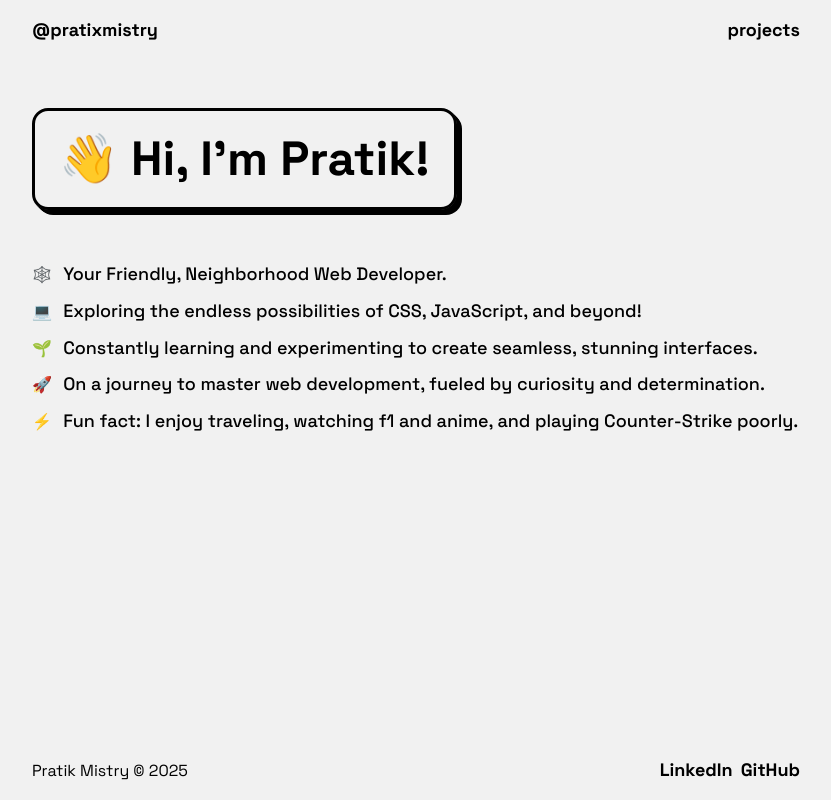
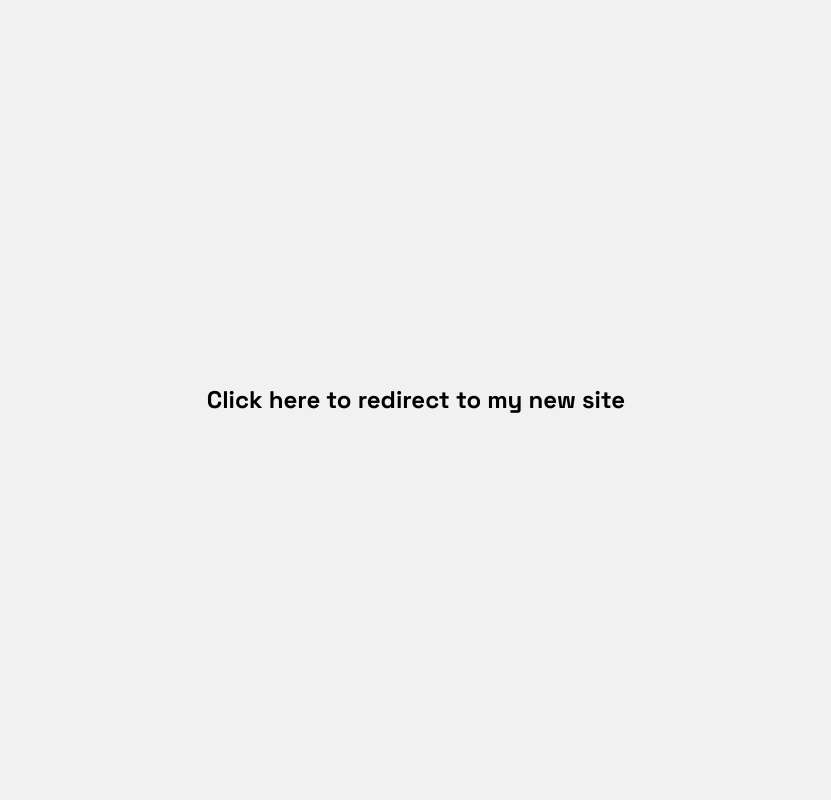
Before and after one commit to pratixmistry/pratixmistry.github.io, a plain HTML site: page index.html in a window 1280 px wide. Shown: the whole page, without its empty margins (224-1055 px from the left). Drawn offline with Linux system fonts and the light colour scheme.

Commit message:
Update index.html

```diff
--- a/index.html
+++ b/index.html
@@ -7,12 +7,10 @@
 	<meta name="viewport" content="width=device-width, initial-scale=1.0">
 	<title>Pratik Mistry</title>
 
-	<!-- Google Font -->
 	<link rel="preconnect" href="https://fonts.googleapis.com">
 	<link rel="preconnect" href="https://fonts.gstatic.com" crossorigin>
 	<link href="https://fonts.googleapis.com/css2?family=Space+Grotesk:wght@300..700&display=swap" rel="stylesheet">
 
-	<!-- CSS -->
 	<style>
 		*,
 		*:after,
@@ -22,26 +20,32 @@
 			padding: 0;
 		}
 
-		html {
-			-webkit-text-size-adjust: none;
-			/* Prevent font scaling in landscape */
+		html,
+		body {
 			width: 100%;
 			height: 100%;
+			margin: 0;
+			padding: 0;
 			-webkit-font-smoothing: antialiased;
 			-moz-font-smoothing: antialiased;
 			-moz-osx-font-smoothing: grayscale;
+			font-family: 'Space Grotesk', sans-serif;
+			font-weight: 400;
+			color: #000;
+			background-color: #f1f1f1;
 		}
 
-		body {
-			margin: 0;
-			padding: 0;
-			font-family: 'Space Grotesk', sans-serif;
-			-webkit-font-smoothing: antialiased;
-			font-weight: 400;
+		.fullscreen-container {
+			display: flex;
+			justify-content: center;
+			align-items: center;
+			text-align: center;
 			width: 100%;
-			min-height: 100%;
-			color: #000;
-			background-color: #f1f1f1;
+			height: 100vh;
+		}
+
+		.container {
+			padding: 0 16px;
 		}
 
 		a {
@@ -49,118 +53,20 @@
 			text-decoration: none;
 			font-family: 'Space Grotesk', sans-serif;
 			font-weight: 700;
-			font-size: 1rem;
-			line-height: 1;
+			font-size: 1.5rem;
+			line-height: 1.5;
 			color: #000;
-			text-decoration: none;
-			font-size: 1.125rem;
-			line-height: 1.75rem;
+			transition: all 0.3s ease;
 		}
 
 		a:hover,
 		a:focus {
-			outline: none;
-			text-decoration: none;
 			color: #570987;
 		}
 
-		ul,
-		ol {
-			margin: 0;
-			padding: 0;
-			list-style: none;
-		}
-
-		p {
-			margin: 0;
-			font-size: 1.125rem;
-			line-height: 1.7777778;
-			font-weight: 500;
-		}
-
-		.container {
-			max-width: 50rem;
-			margin: 0 auto;
-			padding: 0 1rem;
-		}
-
-		.intro {
-			font-weight: 700;
-			font-size: 3rem;
-			line-height: 1;
-			text-decoration: none;
-			text-transform: capitalize;
-			border: 3px solid;
-			border-radius: 1rem;
-			padding: 0.5em;
-			box-shadow: 1px 1px 0px 0px, 2px 2px 0px 0px, 3px 3px 0px 0px, 4px 4px 0px 0px, 5px 5px 0px 0px;
-			position: relative;
-		}
-
-		header,
-		footer {
-			padding: 1rem 0;
-		}
-
-		.header-wrap,
-		.footer-wrap {
-			height: 60px;
-		}
-
-		.about-me-wrap {
-			min-height: calc(100dvh - 120px);
-			height: 100%;
-			padding: 3rem 0;
-		}
-
-		.flex-between {
-			display: flex;
-			justify-content: space-between;
-			align-items: center;
-		}
-
-		.flex-col {
-			display: flex;
-			flex-direction: column;
-			align-items: flex-start;
-			gap: 3rem;
-		}
-
-		.about-me-wrap ul {
-			display: flex;
-			flex-direction: column;
-			gap: 0.3rem;
-		}
-
-		.about-me-wrap ul li {
-			display: flex;
-			gap: 0.7rem;
-			align-items: baseline;
-		}
-
-		.links {
-			display: flex;
-			align-items: center;
-			gap: 0.5rem;
-		}
-
 		@media (max-width: 767px) {
-			.about-me-wrap {
-				padding: 1.5rem 0;
-			}
-
-			.intro {
-				font-size: 2rem;
-			}
-
-			a,
-			p {
-				font-size: 1rem;
-				line-height: 1.4;
-			}
-
-			.about-me-wrap ul {
-				gap: 1rem;
+			a {
+				font-size: 1.25rem;
 			}
 		}
 	</style>
@@ -168,74 +74,12 @@
 
 <body>
 
-	<div class="header-wrap">
-		<header>
-			<div class="container">
-				<div class="flex-between">
-					<div class="handle">
-						<a href="https://pratixmistry.github.io/" target="_blank">@pratixmistry</a>
-					</div>
-					<div class="links">
-						<a href="https://github.com/pratixmistry" target="_blank">projects</a>
-					</div>
-				</div>
-			</div>
-		</header>
-	</div>
-
-	<div class="about-me-wrap">
+	<div class="fullscreen-container">
 		<div class="container">
-			<div class="flex-col">
-				<div class="intro">
-					👋 Hi, I'm Pratik!
-				</div>
-				<ul>
-					<li>
-						<span>🕸️</span>
-						<p>Your Friendly, Neighborhood Web Developer.</p>
-					</li>
-					<li>
-						<span>💻</span>
-						<p>Exploring the endless possibilities of CSS, JavaScript, and beyond!</p>
-					</li>
-					<li>
-						<span>🌱</span>
-						<p>Constantly learning and experimenting to create seamless, stunning interfaces.</p>
-					</li>
-					<li>
-						<span>🚀</span>
-						<p>On a journey to master web development, fueled by curiosity and determination.</p>
-					</li>
-					<li>
-						<span>⚡</span>
-						<p>Fun fact: I enjoy traveling, watching f1 and anime, and playing Counter-Strike poorly.</p>
-					</li>
-				</ul>
-			</div>
-
+			<a href="https://pratixmistry.webflow.io/">Click here to redirect to my new site</a>
 		</div>
-	</div>
-
-	<div class="footer-wrap">
-		<footer>
-			<div class="container">
-				<div class="flex-between">
-					<div class="copyright">
-						<div class="">Pratik Mistry © <span id="year"></span></div>
-					</div>
-					<div class="links">
-						<a href="https://www.linkedin.com/in/pratixmistry/" target="_blank">LinkedIn</a>
-						<a href="https://github.com/pratixmistry" target="_blank">GitHub</a>
-					</div>
-				</div>
-			</div>
-		</footer>
 	</div>
 
 </body>
 
-<script>
-	document.getElementById("year").textContent = new Date().getFullYear();
-</script>
-
 </html>
```
